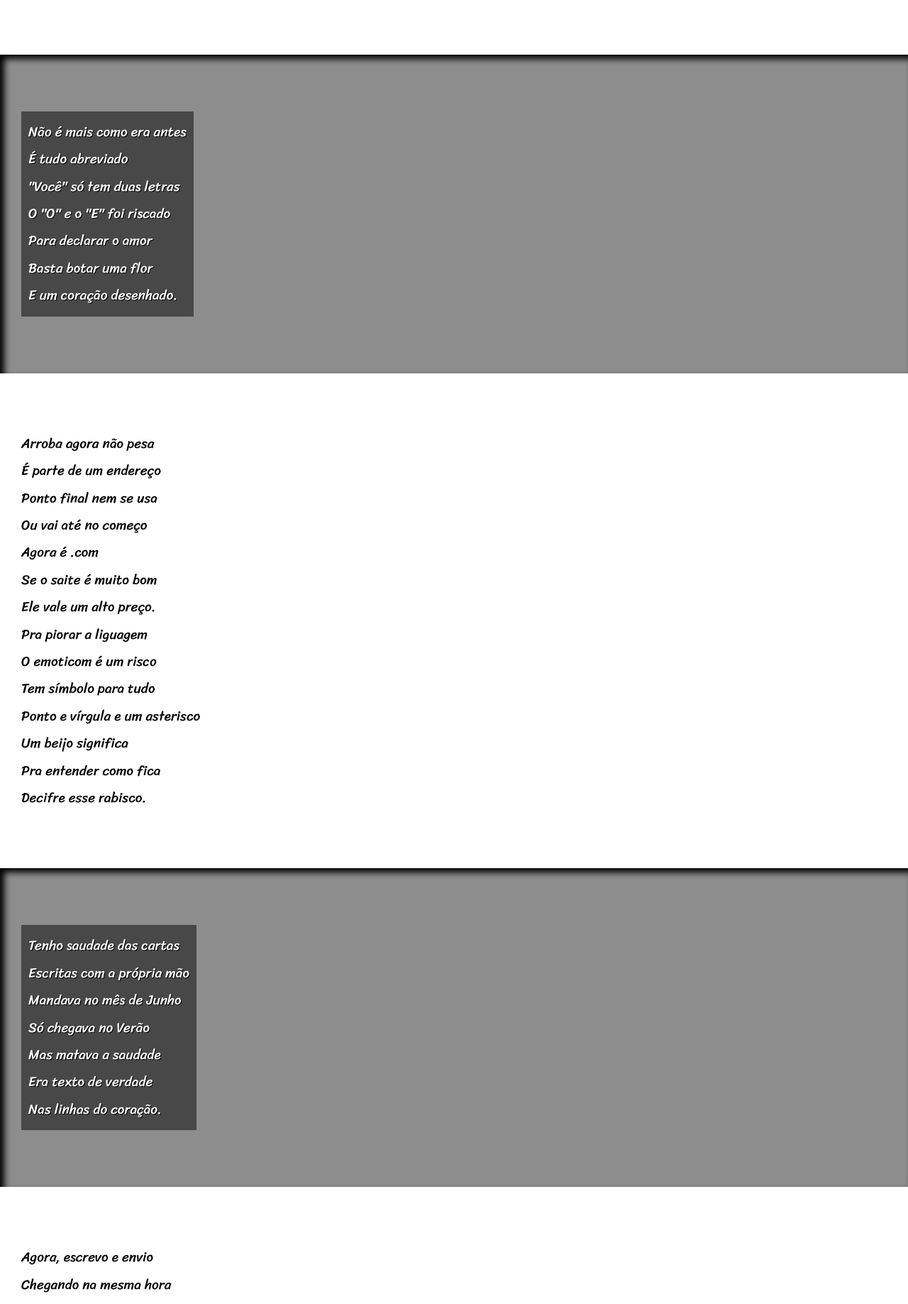
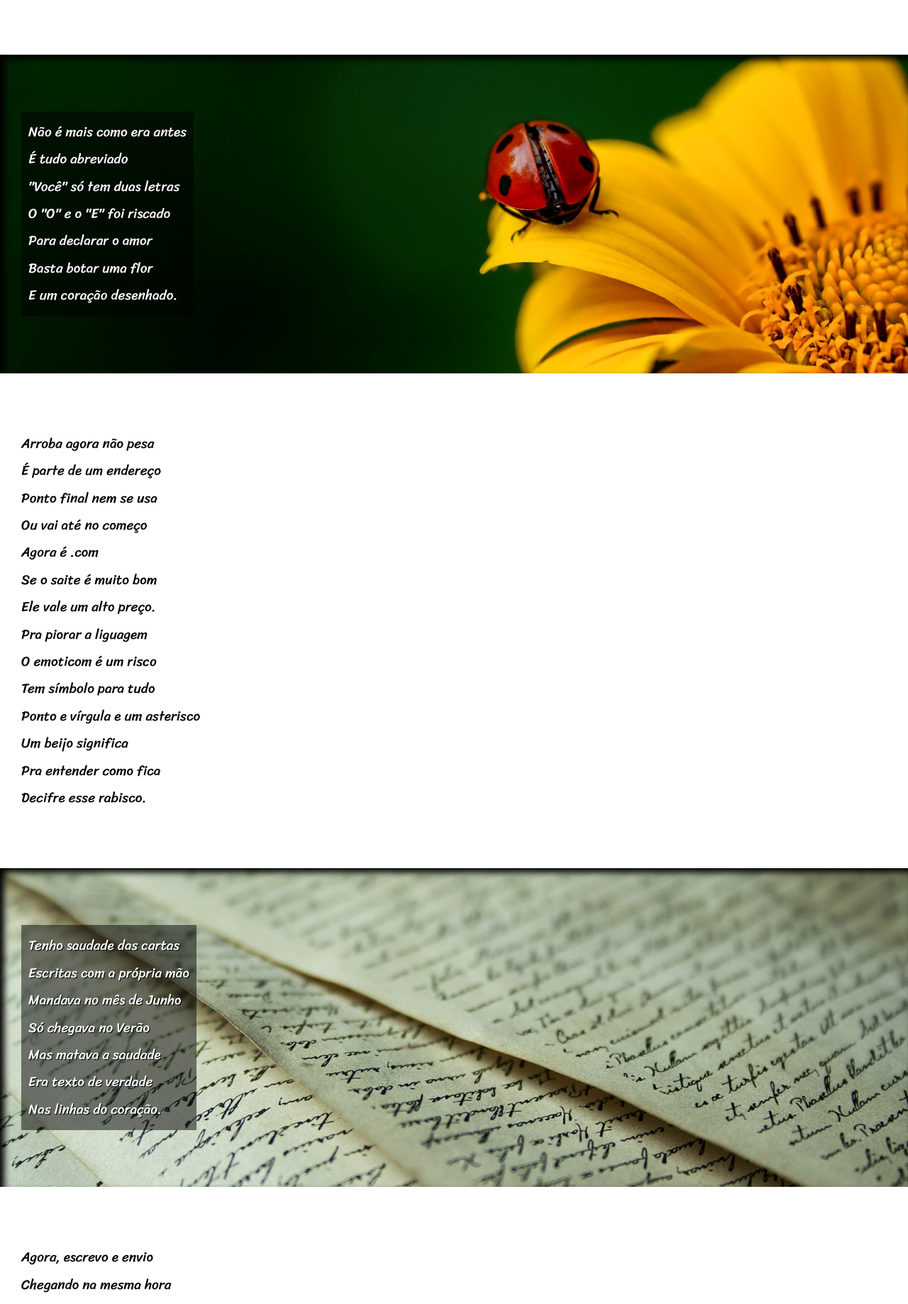
Before and after one commit to Ikaro-silva/Codel, a plain HTML site: page index.html in a window 1280 px wide. Shown: the part 474-2311 px from the top of the page at 71% size. Drawn offline with Linux system fonts and the light colour scheme.

Commit message:
Update style.css

```diff
--- a/style.css
+++ b/style.css
@@ -62,12 +62,12 @@ section{
     background-attachment: fixed;
 }
 #img1{
-    background-image: url(./imagens/background001.jpg);
+    background-image: url(background001.jpg);
     background-position: center right;
     background-size: cover
 }
 #img2{
-    background-image: url(./imagens/background002.jpg);
+    background-image: url(background002.jpg);
     background-position: center right;
     background-size: cover
 }
```
